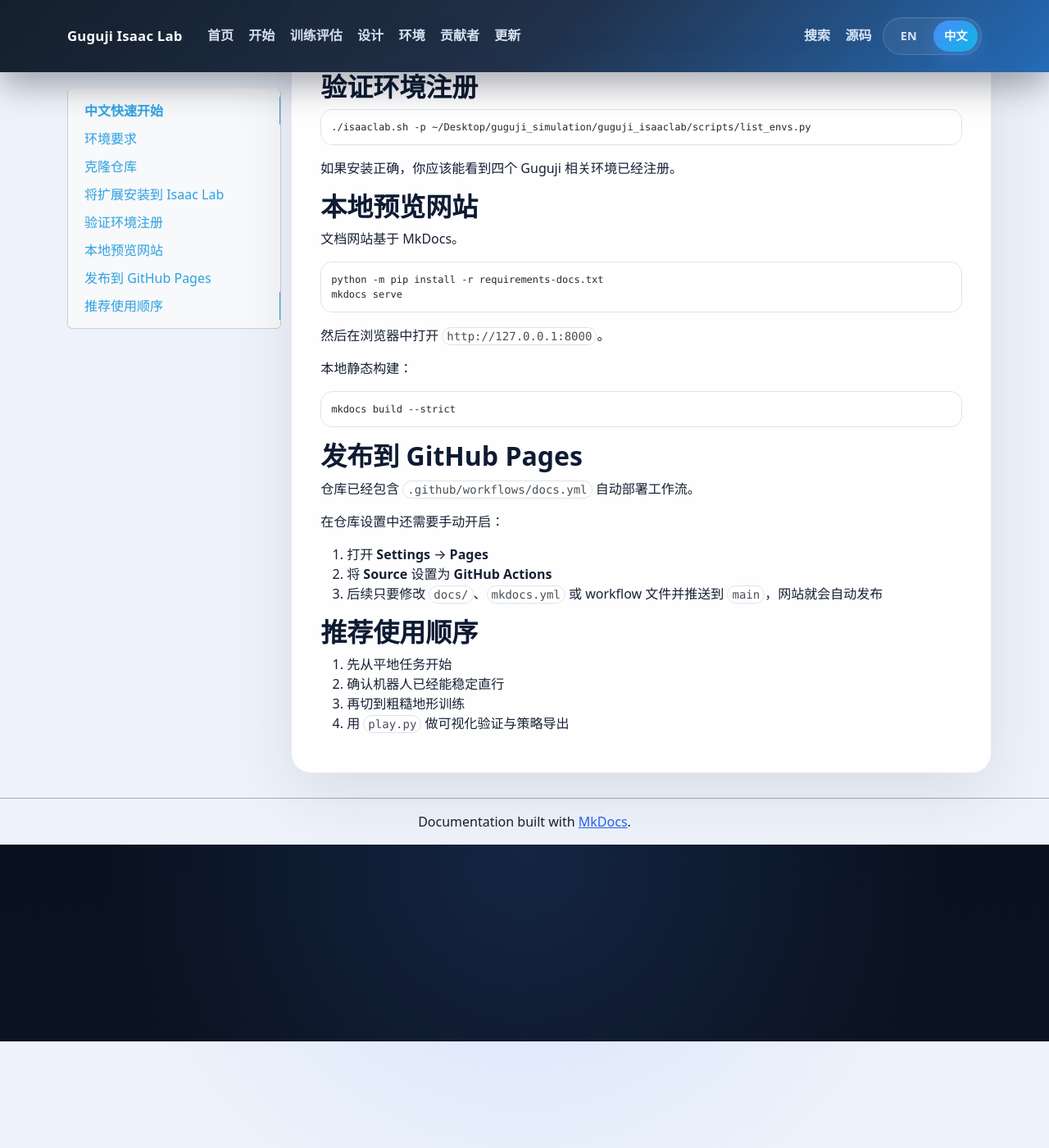
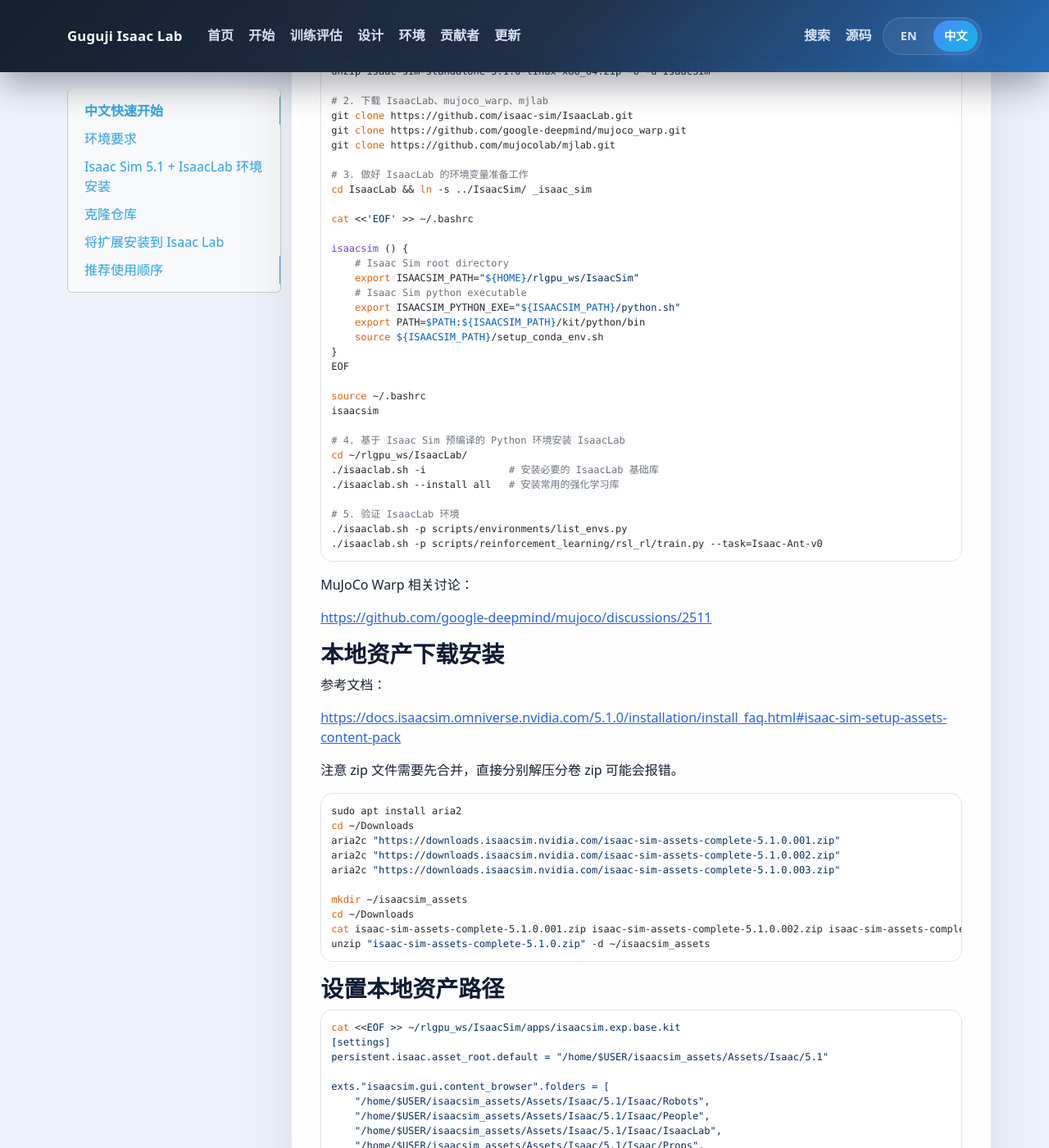
Before and after one commit to osrbot/guguji_isaaclab, an MkDocs documentation site: the page built from docs/zh/getting-started.md, in a window 1280 px wide and 1400 px high, scrolled down 700 px. Shown: the whole window at 82% size. Built offline with MkDocs 1.6.1, drawn with Linux system fonts in a browser that asks for light colours; nearby versions of some CDN libraries; some of the changed text lies outside the part shown.

Commit message:
docs: update Chinese Isaac Sim and IsaacLab setup guide

````diff
--- a/docs/zh/getting-started.md
+++ b/docs/zh/getting-started.md
@@ -13,6 +13,121 @@
 
 - 官方文档：<https://isaac-sim.github.io/IsaacLab/main/source/setup/installation/index.html>
 - 内部安装笔记：<https://osrbotai.feishu.cn/wiki/QDj5w31Ynil8rYkyBNUc6tIVnwg>
+
+## Isaac Sim 5.1 + IsaacLab 环境安装
+
+### 预编译安装包
+
+使用 Isaac Sim 5.1 预编译安装包：
+
+<https://docs.isaacsim.omniverse.nvidia.com/5.1.0/installation/download.html>
+
+### 安装过程
+
+```bash
+# 1. 创建 workspace 和下载 Isaac Sim
+mkdir rlgpu_ws && cd rlgpu_ws
+curl -LJO https://downloads.isaacsim.nvidia.com/isaac-sim-standalone-5.1.0-linux-x86_64.zip
+unzip isaac-sim-standalone-5.1.0-linux-x86_64.zip -o -d IsaacSim
+
+# 2. 下载 IsaacLab、mujoco_warp、mjlab
+git clone https://github.com/isaac-sim/IsaacLab.git
+git clone https://github.com/google-deepmind/mujoco_warp.git
+git clone https://github.com/mujocolab/mjlab.git
+
+# 3. 做好 IsaacLab 的环境变量准备工作
+cd IsaacLab && ln -s ../IsaacSim/ _isaac_sim
+
+cat <<'EOF' >> ~/.bashrc
+
+isaacsim () {
+    # Isaac Sim root directory
+    export ISAACSIM_PATH="${HOME}/rlgpu_ws/IsaacSim"
+    # Isaac Sim python executable
+    export ISAACSIM_PYTHON_EXE="${ISAACSIM_PATH}/python.sh"
+    export PATH=$PATH:${ISAACSIM_PATH}/kit/python/bin
+    source ${ISAACSIM_PATH}/setup_conda_env.sh
+}
+EOF
+
+source ~/.bashrc
+isaacsim
+
+# 4. 基于 Isaac Sim 预编译的 Python 环境安装 IsaacLab
+cd ~/rlgpu_ws/IsaacLab/
+./isaaclab.sh -i              # 安装必要的 IsaacLab 基础库
+./isaaclab.sh --install all   # 安装常用的强化学习库
+
+# 5. 验证 IsaacLab 环境
+./isaaclab.sh -p scripts/environments/list_envs.py
+./isaaclab.sh -p scripts/reinforcement_learning/rsl_rl/train.py --task=Isaac-Ant-v0
+```
+
+MuJoCo Warp 相关讨论：
+
+<https://github.com/google-deepmind/mujoco/discussions/2511>
+
+### 本地资产下载安装
+
+参考文档：
+
+<https://docs.isaacsim.omniverse.nvidia.com/5.1.0/installation/install_faq.html#isaac-sim-setup-assets-content-pack>
+
+注意 zip 文件需要先合并，直接分别解压分卷 zip 可能会报错。
+
+```bash
+sudo apt install aria2
+cd ~/Downloads
+aria2c "https://downloads.isaacsim.nvidia.com/isaac-sim-assets-complete-5.1.0.001.zip"
+aria2c "https://downloads.isaacsim.nvidia.com/isaac-sim-assets-complete-5.1.0.002.zip"
+aria2c "https://downloads.isaacsim.nvidia.com/isaac-sim-assets-complete-5.1.0.003.zip"
+
+mkdir ~/isaacsim_assets
+cd ~/Downloads
+cat isaac-sim-assets-complete-5.1.0.001.zip isaac-sim-assets-complete-5.1.0.002.zip isaac-sim-assets-complete-5.1.0.003.zip > isaac-sim-assets-complete-5.1.0.zip
+unzip "isaac-sim-assets-complete-5.1.0.zip" -d ~/isaacsim_assets
+```
+
+### 设置本地资产路径
+
+```bash
+cat <<EOF >> ~/rlgpu_ws/IsaacSim/apps/isaacsim.exp.base.kit
+[settings]
+persistent.isaac.asset_root.default = "/home/$USER/isaacsim_assets/Assets/Isaac/5.1"
+
+exts."isaacsim.gui.content_browser".folders = [
+    "/home/$USER/isaacsim_assets/Assets/Isaac/5.1/Isaac/Robots",
+    "/home/$USER/isaacsim_assets/Assets/Isaac/5.1/Isaac/People",
+    "/home/$USER/isaacsim_assets/Assets/Isaac/5.1/Isaac/IsaacLab",
+    "/home/$USER/isaacsim_assets/Assets/Isaac/5.1/Isaac/Props",
+    "/home/$USER/isaacsim_assets/Assets/Isaac/5.1/Isaac/Environments",
+    "/home/$USER/isaacsim_assets/Assets/Isaac/5.1/Isaac/Materials",
+    "/home/$USER/isaacsim_assets/Assets/Isaac/5.1/Isaac/Samples",
+    "/home/$USER/isaacsim_assets/Assets/Isaac/5.1/Isaac/Sensors",
+]
+
+# Optional: Using Content Browser is recommended.
+exts."isaacsim.asset.browser".folders = [
+    "/home/$USER/isaacsim_assets/Assets/Isaac/5.1/Isaac/Robots",
+    "/home/$USER/isaacsim_assets/Assets/Isaac/5.1/Isaac/People",
+    "/home/$USER/isaacsim_assets/Assets/Isaac/5.1/Isaac/IsaacLab",
+    "/home/$USER/isaacsim_assets/Assets/Isaac/5.1/Isaac/Props",
+    "/home/$USER/isaacsim_assets/Assets/Isaac/5.1/Isaac/Environments",
+    "/home/$USER/isaacsim_assets/Assets/Isaac/5.1/Isaac/Materials",
+    "/home/$USER/isaacsim_assets/Assets/Isaac/5.1/Isaac/Samples",
+    "/home/$USER/isaacsim_assets/Assets/Isaac/5.1/Isaac/Sensors",
+]
+EOF
+
+grep "/home/" ~/rlgpu_ws/IsaacSim/apps/isaacsim.exp.base.kit
+```
+
+### 测试配置正确
+
+```bash
+cd ~/rlgpu_ws/IsaacSim
+./isaac-sim.sh --/persistent/isaac/asset_root/default="/home/$USER/isaacsim_assets/Assets/Isaac/5.1"
+```
 
 ## 克隆仓库
 
@@ -30,41 +145,6 @@
 ./isaaclab.sh -p -m pip install -e ~/Desktop/guguji_simulation/guguji_isaaclab/source/guguji_locomotion
 ```
 
-## 验证环境注册
-
-```bash
-./isaaclab.sh -p ~/Desktop/guguji_simulation/guguji_isaaclab/scripts/list_envs.py
-```
-
-如果安装正确，你应该能看到四个 Guguji 相关环境已经注册。
-
-## 本地预览网站
-
-文档网站基于 MkDocs。
-
-```bash
-python -m pip install -r requirements-docs.txt
-mkdocs serve
-```
-
-然后在浏览器中打开 `http://127.0.0.1:8000`。
-
-本地静态构建：
-
-```bash
-mkdocs build --strict
-```
-
-## 发布到 GitHub Pages
-
-仓库已经包含 `.github/workflows/docs.yml` 自动部署工作流。
-
-在仓库设置中还需要手动开启：
-
-1. 打开 **Settings** → **Pages**
-2. 将 **Source** 设置为 **GitHub Actions**
-3. 后续只要修改 `docs/`、`mkdocs.yml` 或 workflow 文件并推送到 `main`，网站就会自动发布
-
 ## 推荐使用顺序
 
 1. 先从平地任务开始
````
